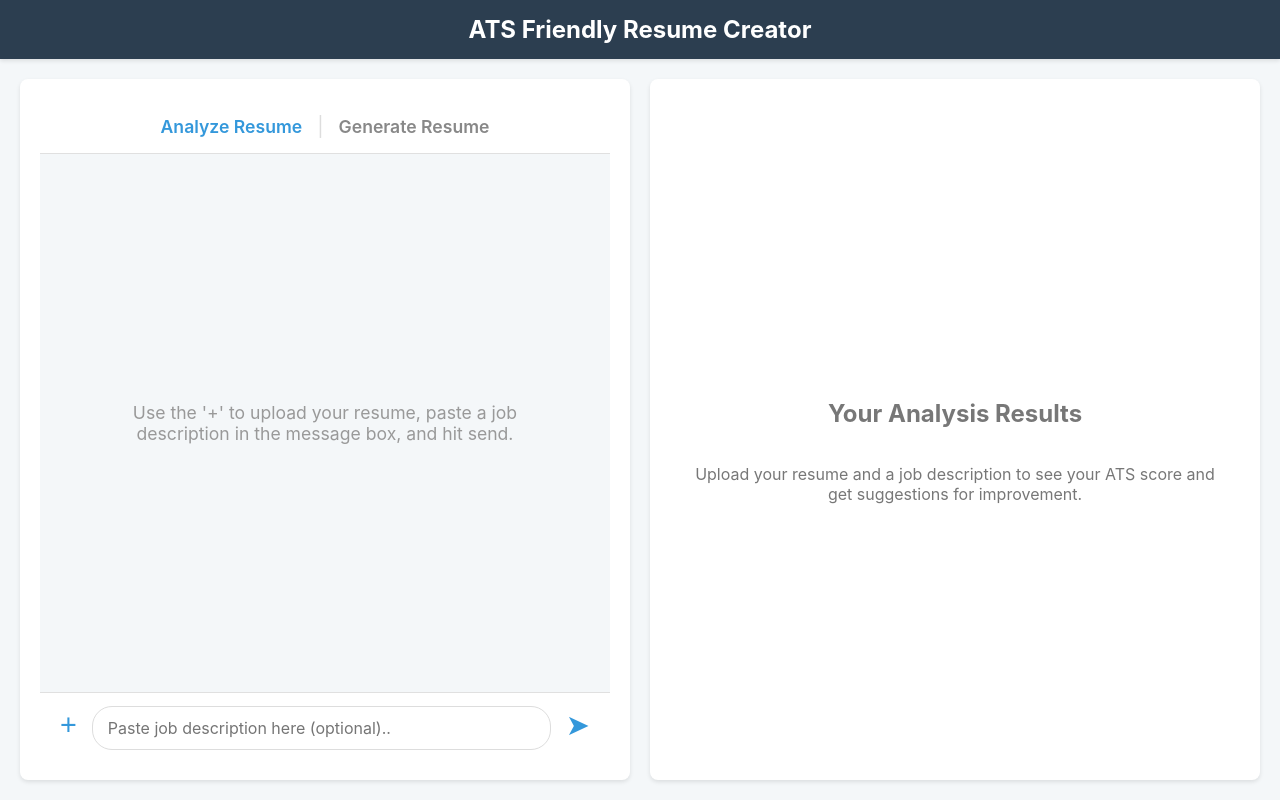
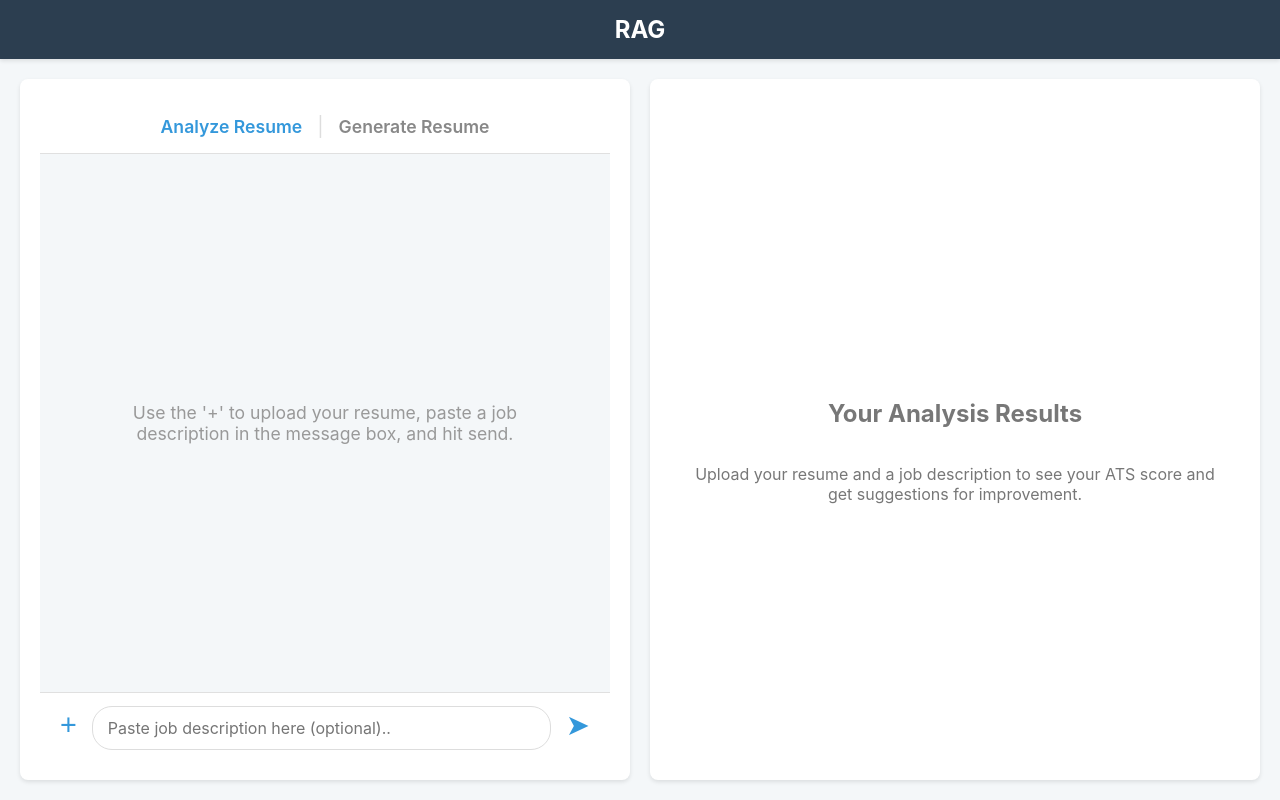
Before and after one commit to Preetham-stack/ATS_friendly_Resume, a React (Create React App) app in the folder frontend/: page / in a window 1280 px wide. Built offline with nearby package versions, Linux system fonts and the light colour scheme; the HTML template or start-up script is replaced by a standard one.

Commit message:
updated Generate resume

```diff
--- a/frontend/src/App.js
+++ b/frontend/src/App.js
@@ -10,6 +10,7 @@ function App() {
   const [analysisResult, setAnalysisResult] = useState(null);
   const [generatedResume, setGeneratedResume] = useState(null);
   const [showOptimizedResume, setShowOptimizedResume] = useState(false);
+  const [resetChat, setResetChat] = useState(0); // State to trigger chat window reset
 
   const handleAnalysisComplete = (result) => {
     setGeneratedResume(null);
@@ -21,14 +22,22 @@ function App() {
     setGeneratedResume(resume);
   };
 
+  const handleTitleClick = () => {
+    setAnalysisResult(null);
+    setGeneratedResume(null);
+    setShowOptimizedResume(false);
+    setResetChat(prev => prev + 1); // Increment to trigger reset in ChatWindow
+  };
+
   return (
     <div className="App">
-      <Header />
+      <Header onTitleClick={handleTitleClick} />
       <main className="main-content">
         <div className="chat-container">
           <ChatWindow
             onAnalysisComplete={handleAnalysisComplete}
             onResumeGenerated={handleResumeGenerated}
+            resetTrigger={resetChat}
           />
         </div>
         <div className="results-container">
--- a/frontend/src/components/ChatWindow.js
+++ b/frontend/src/components/ChatWindow.js
@@ -1,13 +1,24 @@
-import React, { useState, useRef } from 'react';
+import React, { useState, useRef, useEffect } from 'react';
 import './ChatWindow.css';
 
-function ChatWindow({ onAnalysisComplete, onResumeGenerated }) {
+function ChatWindow({ onAnalysisComplete, onResumeGenerated, resetTrigger }) {
   const [mode, setMode] = useState('analyze'); // 'analyze' or 'generate'
   const [resumeFile, setResumeFile] = useState(null);
   const [inputText, setInputText] = useState('');
   const [isLoading, setIsLoading] = useState(false);
   const fileInputRef = useRef(null);
   const textareaRef = useRef(null);
+
+  // Effect to reset state when resetTrigger changes
+  useEffect(() => {
+    setMode('analyze');
+    setResumeFile(null);
+    setInputText('');
+    setIsLoading(false);
+    if (textareaRef.current) {
+      textareaRef.current.style.height = 'auto';
+    }
+  }, [resetTrigger]);
 
   const handleFileChange = (event) => {
     const file = event.target.files[0];
@@ -126,7 +137,7 @@ function ChatWindow({ onAnalysisComplete, onResumeGenerated }) {
 
       <div className="chat-input-area">
         <form onSubmit={handleSubmit} className="message-form">
-          <button type="button" className="add-file-button" onClick={triggerFileSelect} disabled={mode === 'generate'}>
+          <button type="button" className="add-file-button" onClick={triggerFileSelect}>
             +
           </button>
           <input
@@ -134,7 +145,6 @@ function ChatWindow({ onAnalysisComplete, onResumeGenerated }) {
             ref={fileInputRef}
             onChange={handleFileChange}
             style={{ display: 'none' }}
-            accept=".pdf,.docx"
           />
           <textarea
             ref={textareaRef}
--- a/frontend/src/components/Header.js
+++ b/frontend/src/components/Header.js
@@ -1,10 +1,10 @@
 import React from 'react';
 import './Header.css';
 
-function Header() {
+function Header({ onTitleClick }) {
   return (
     <header className="app-header">
-      <h1>ATS Friendly Resume Creator</h1>
+      <h1 onClick={onTitleClick} style={{ cursor: 'pointer' }}>RAG</h1>
     </header>
   );
 }
```
